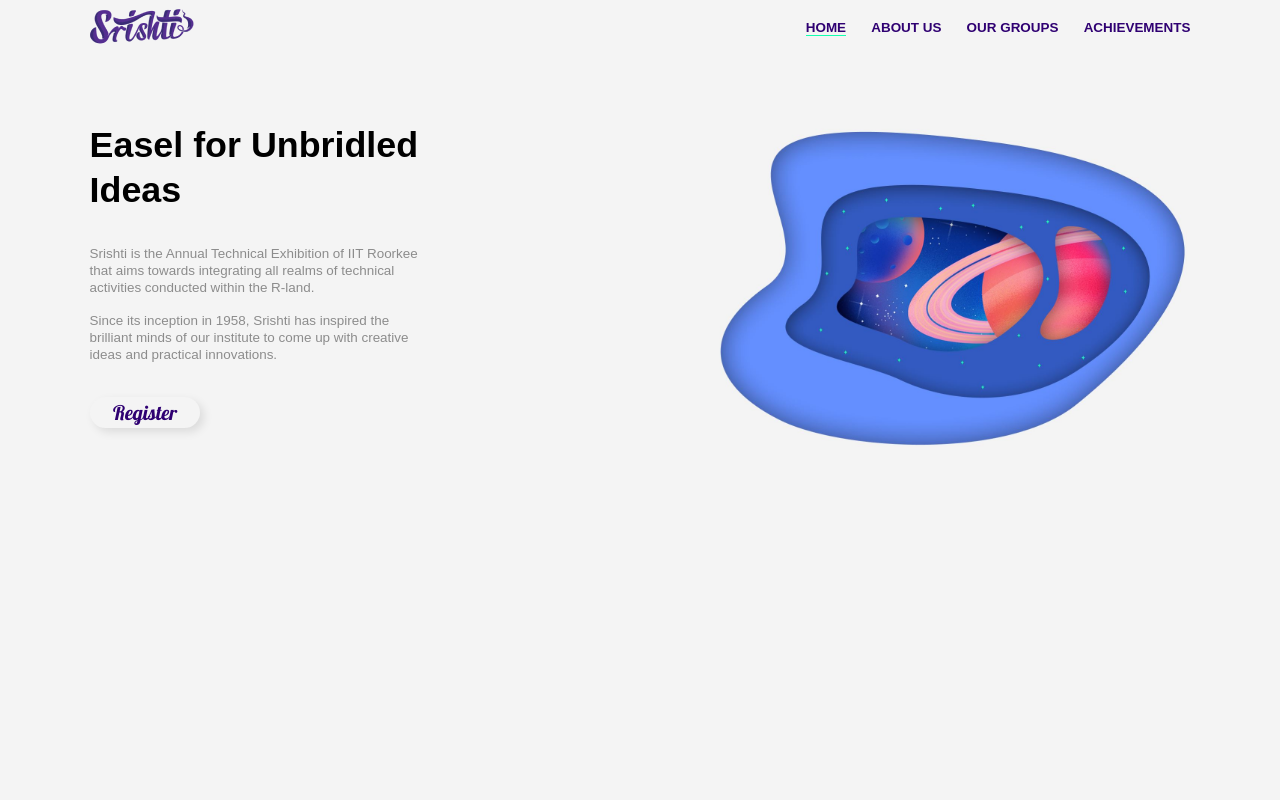
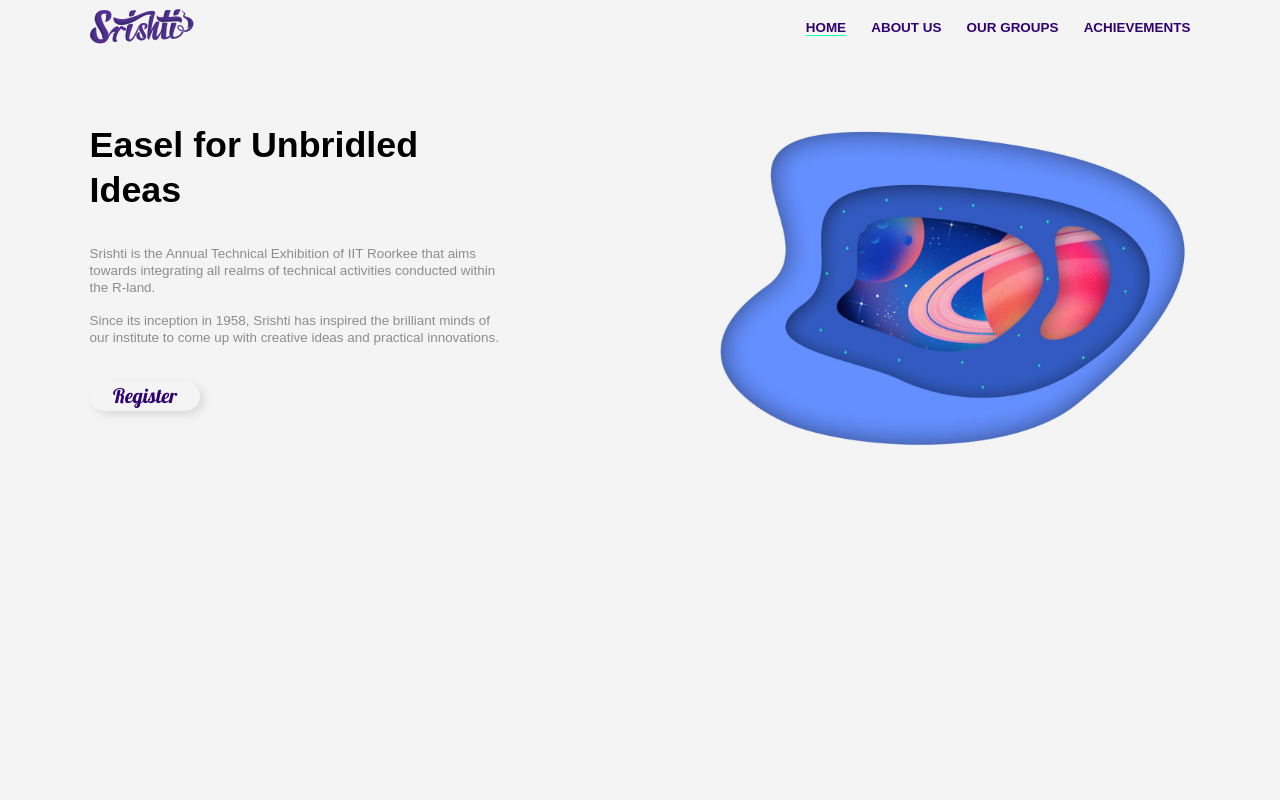
Before and after one commit to rohitjha941/srishti, a React (Create React App) app in the folder frontend/: page / in a window 1280 px wide. Shown: the top 800 px of the page. Built offline with nearby package versions, Linux system fonts and the light colour scheme; a web font is replaced by a local one.

Commit message:
HomePage padding

```diff
--- a/frontend/src/pages/home/home.scss
+++ b/frontend/src/pages/home/home.scss
@@ -1,7 +1,7 @@
 @import "../../index.scss";
 
 .home-landing {
-  padding: 0 60% 27rem $paddingLeftRight;
+  padding: 0 54% 27rem $paddingLeftRight;
   margin-right: 10rem;
   margin-top: 7.5rem;
   background: url("../../static/home.JPG");
```
